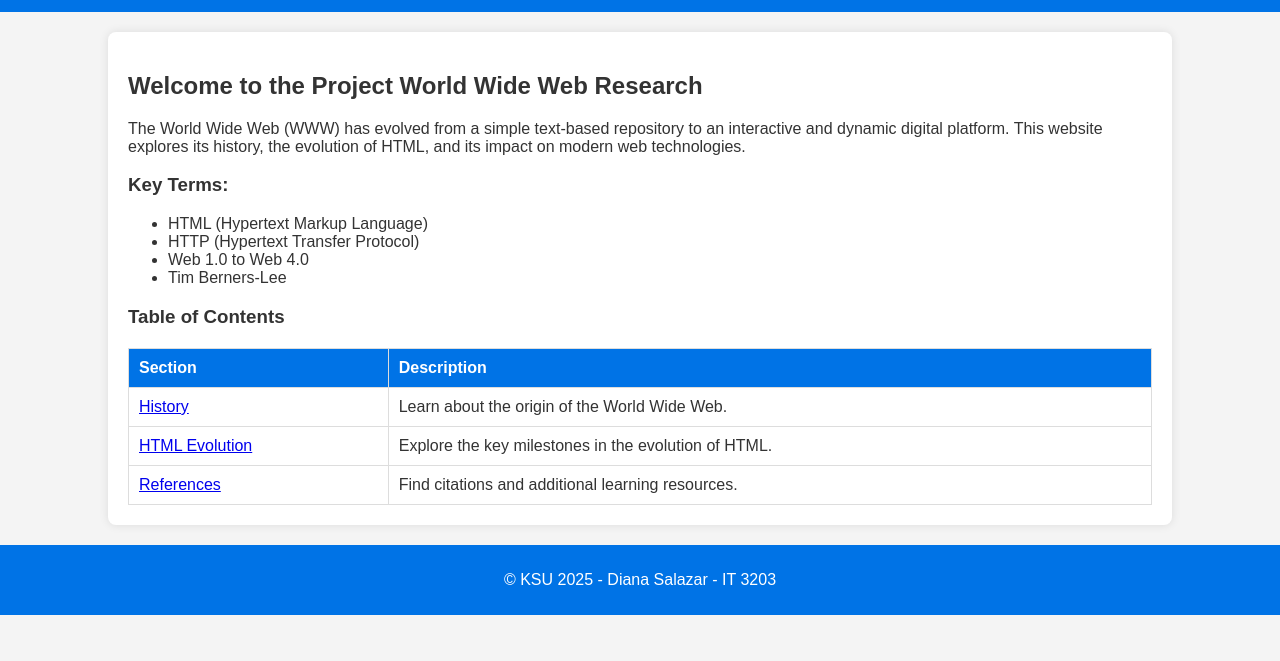
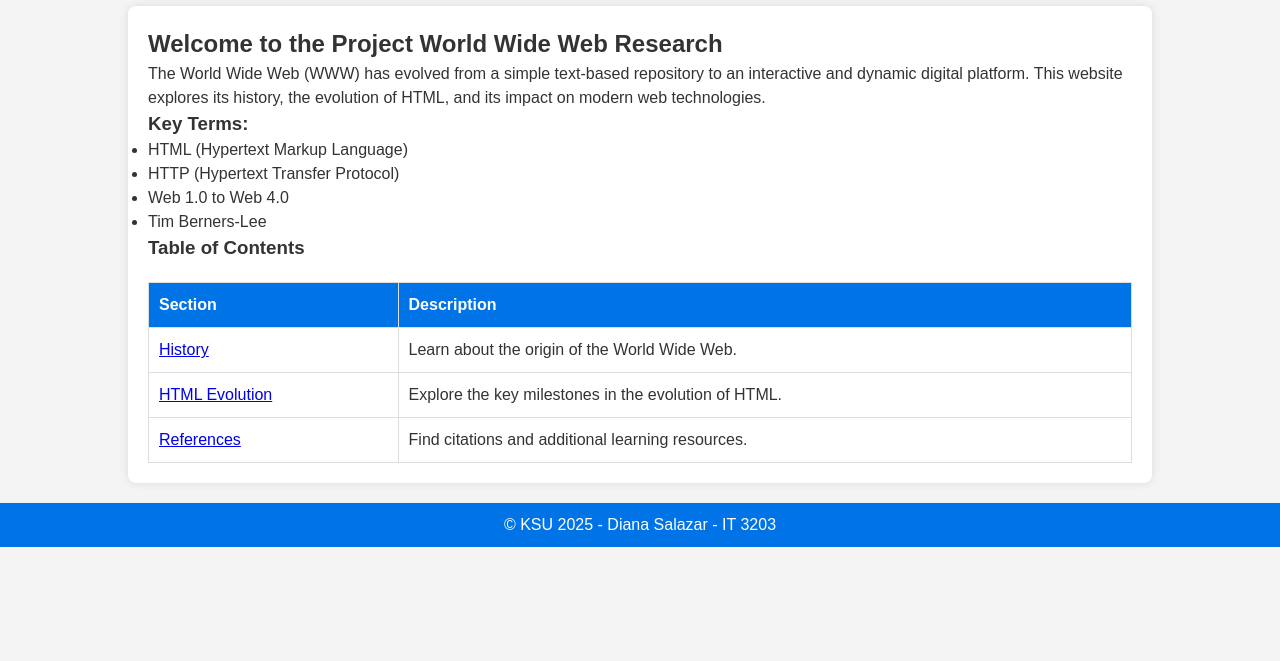
Before and after one commit to dsalazar1213/IT3203, a plain HTML site: page index.html in a window 1280 px wide. Shown: the part 139-800 px from the top of the page. Drawn offline with Linux system fonts and the light colour scheme.

Commit message:
Update style.css

```diff
--- a/style.css
+++ b/style.css
@@ -1,3 +1,40 @@
+/* styles.css */
+
+/*–– Design tokens ––*/
+:root {
+  /* colors */
+  --color-primary:   #005f73;
+  --color-secondary: #0a9396;
+  --color-accent:    #94d2bd;
+  --color-bg:        #f0efeb;
+  --color-text:      #343a40;
+
+  /* typography */
+  --fs-base: 1rem;   /* 16px */
+  --fs-lg:   1.25rem;/* 20px */
+  --fs-xl:   2rem;   /* 32px */
+  --lh-base: 1.5;
+
+  /* spacing */
+  --sp-1: 0.5rem;
+  --sp-2: 1rem;
+  --sp-3: 1.5rem;
+  --sp-4: 2rem;
+}
+
+/*–––– Reset & base ––*/
+*, *::before, *::after {
+  box-sizing: border-box;
+  margin: 0; padding: 0;
+}
+body {
+  font-size: var(--fs-base);
+  line-height: var(--lh-base);
+  color: var(--color-text);
+  background: var(--color-bg);
+  font-family: 'Open Sans', sans-serif;
+}
+
 /* General Styles */
 body {
     font-family: Arial, sans-serif;
```
